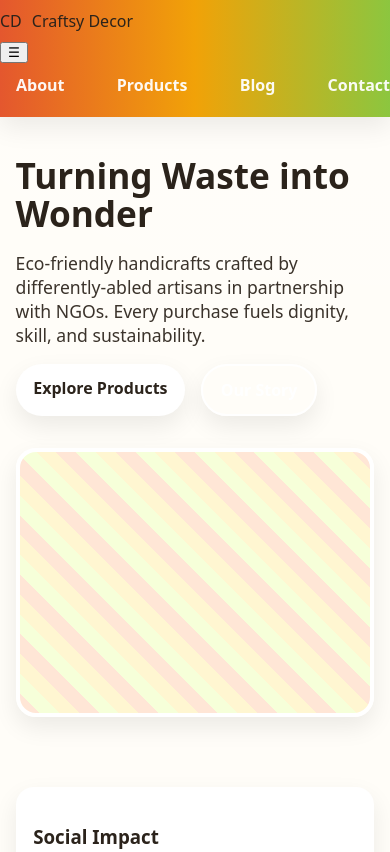
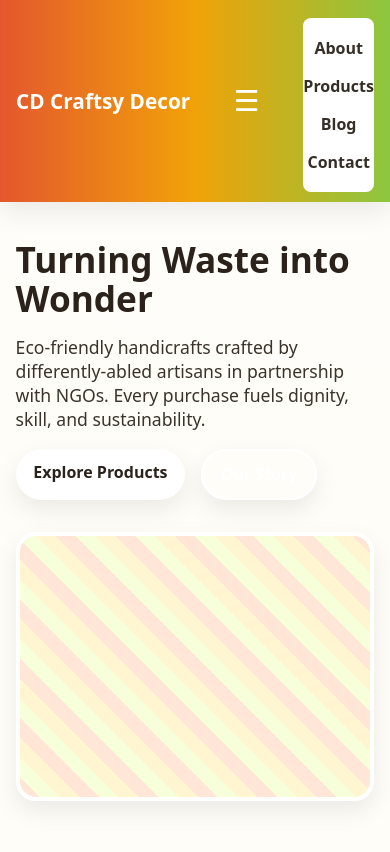
Before and after one commit to DikshaThakur1607/craftsy_decor, a plain HTML site: page index.html in a window 390 px wide. Shown: the top 852 px of the page. Drawn offline with Linux system fonts and the light colour scheme.

Commit message:
Update style.css

```diff
--- a/style.css
+++ b/style.css
@@ -1,50 +1,66 @@
+/* General header layout */
 header {
-  position: sticky;
-  top: 0;
-  z-index: 50;
   background: linear-gradient(90deg, var(--brand), var(--accent), var(--brand2));
   box-shadow: var(--shadow);
-  padding: 10px 0;
-}
-
-.header-content {
-  display: flex;
-  flex-direction: column; /* stack logo and nav */
-  align-items: center;
-  text-align: center;
+  padding: 0.6rem 1rem;
 }
 
 .logo {
-  display: flex;
-  align-items: center;
-  gap: 10px;
-  margin-bottom: 8px; /* space between logo and nav */
+  font-weight: 800;
+  font-size: 1.3rem;
+  color: #fff;
+  display: inline-block;
 }
 
-.logo-img {
-  height: 50px;
-  width: auto;
-  border-radius: 6px;
+/* Navigation - desktop */
+.nav {
+  margin-top: 0.6rem;
 }
 
-.logo-text {
-  font-size: 1.4rem;
-  font-weight: 800;
+.nav a {
   color: #fff;
+  margin-right: 1rem;
+  font-weight: 600;
+  text-decoration: none;
+}
+.nav a:hover {
+  text-decoration: underline;
 }
 
-.nav-links {
-  display: flex;
-  gap: 1.5rem;
+/* Hamburger - hidden on desktop */
+.hamburger {
+  display: none;
+  background: none;
+  border: none;
+  font-size: 1.8rem;
+  color: #fff;
+  cursor: pointer;
 }
 
-.nav-links a {
-  color: #fff;
-  font-weight: 700;
-  opacity: 0.95;
+/* Responsive */
+@media (max-width: 768px) {
+  .nav {
+    display: none; /* hidden by default */
+    flex-direction: column;
+    background: #fff;
+    margin-top: 0.5rem;
+    padding: 1rem;
+    border-radius: 8px;
+  }
+
+  .nav a {
+    color: var(--text);
+    margin: 0.5rem 0;
+  }
+
+  .hamburger {
+    display: block;
+    float: right;
+  }
+
+  header {
+    display: flex;
+    justify-content: space-between;
+    align-items: center;
+  }
 }
-
-.nav-links a:hover {
-  opacity: 1;
-  text-decoration: underline;
-}
```
